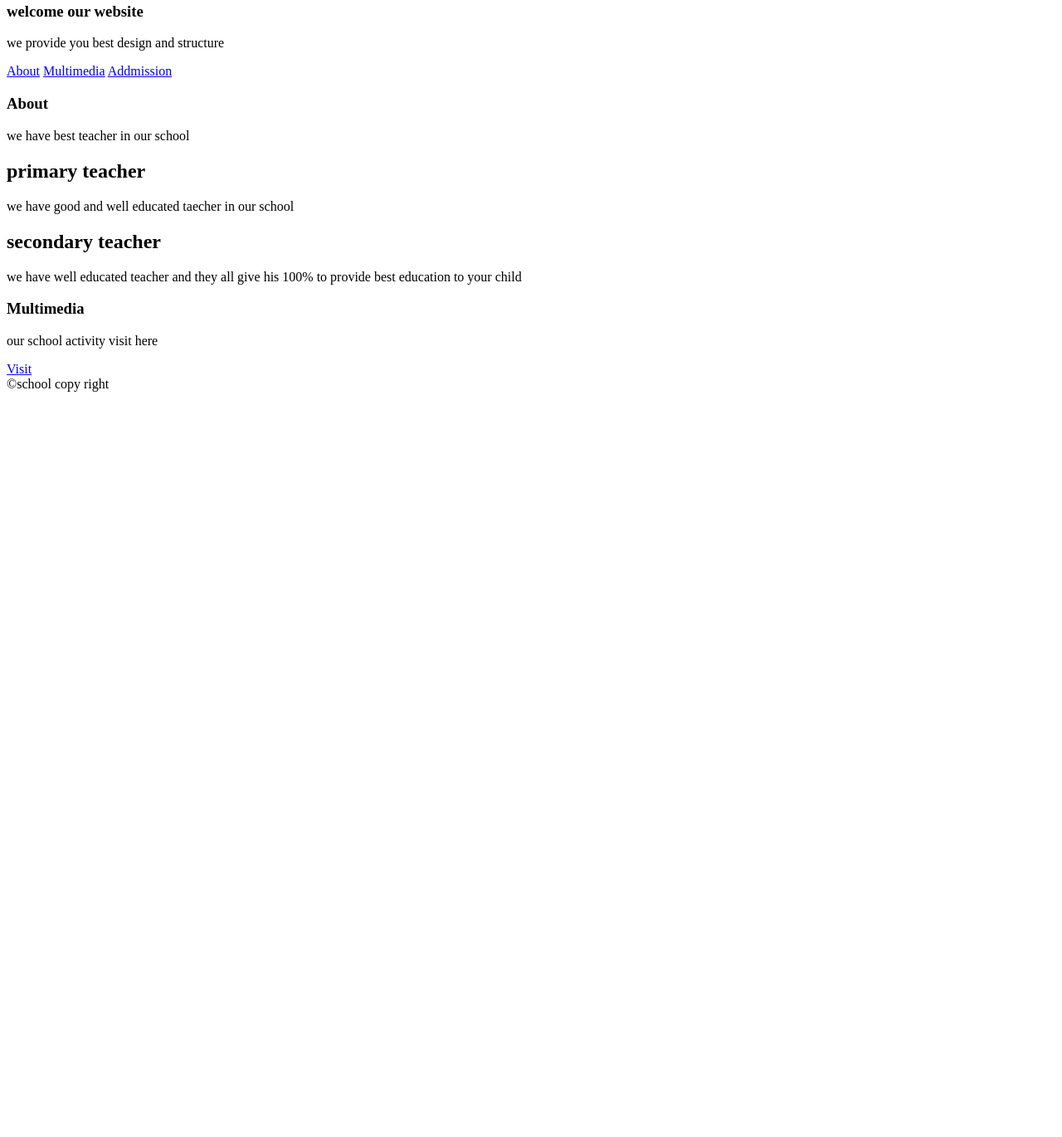
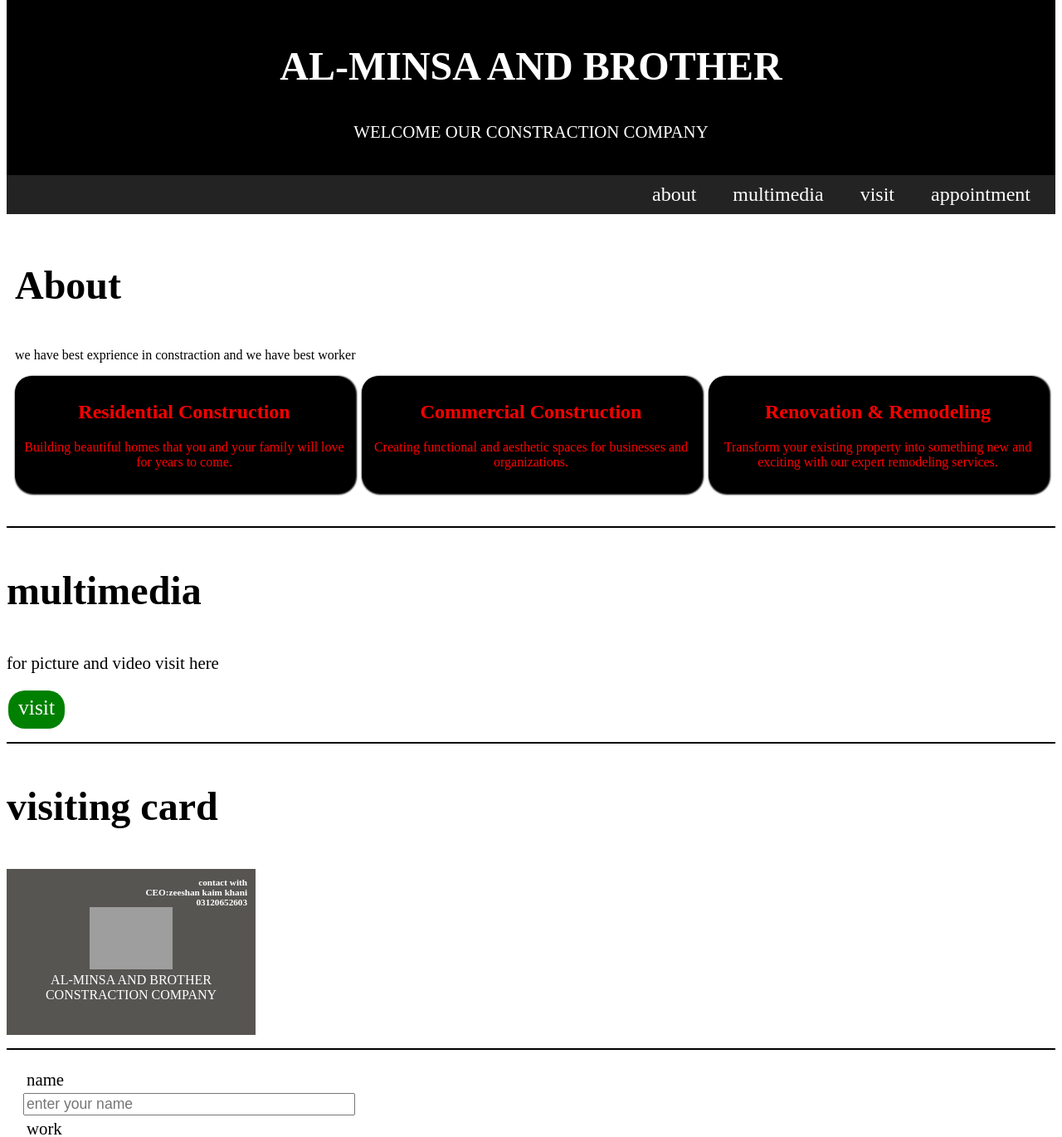
Before and after one commit to shayankk132/kk, a plain HTML site: page index.html in a window 1280 px wide. Shown: the part 16-1386 px from the top of the page at 83% size. Before the commit the page ends 800 px from the top, so only its background shows below. Drawn offline with Linux system fonts and the light colour scheme; grey boxes are pictures that could not be loaded.

Commit message:
Add files via upload

```diff
--- a/index.html
+++ b/index.html
@@ -3,48 +3,291 @@
 <head>
     <meta charset="UTF-8">
     <meta name="viewport" content="width=device-width, initial-scale=1.0">
-    <title>school</title>
-    <link rel="stylesheet" href="3.css">
+    <title>alminsa and brother</title>
+    <!-- <link rel="stylesheet" href="shayankaimi.css"> -->
+     <style>
+        header{
+    padding: 20px;
+    background-color: black;
+    color: white;
+    text-align: center;
+}
+header h2{
+    color: white;
+    font-size: 3rem;
+}
+header:hover{
+   background-color: rgb(68, 67, 67);
+    transition: background-color 2s;
+}
+
+header p{
+    color: white;
+    font-size: 1.3rem;
+}
+nav{
+    padding: 10px;
+    background-color: rgb(36, 35, 35);
+    cursor: pointer;
+    text-align: end;
+}
+nav a{
+    color: white;
+    padding: 20px;
+   /* text-align: center; */
+    font-size: 1.5rem;
+    text-decoration: none;
+}
+nav a:hover{
+    color: blue;
+    transition: color 2s;
+}
+.company{
+    color: black;
+    border-radius: 20px;
+    padding: 10px;
+    gap: 5px;
+}
+.company h1{
+    font-size: 3rem;
+    cursor: pointer;
+}
+.company h2{
+    font-size: 1.8;
+    cursor: pointer;
+}
+.container{
+    display: flex;
+    /* justify-content: space-between; */
+    gap: 10px;
+}
+.home,.class,.school{
+    background-color: black;
+    border-radius: 20px;
+    color: red;
+    padding: 10px;
+    text-align: center;
+    width: 400px;
+    box-shadow: 2px 2px 2px 2px rgb(0, 0, 0);
+}
+.visit{
+    border-top: 2px solid black;
+    display: block;
+}
+.visit a{
+   text-decoration: overline;
+   font-size: 1.8rem;
+   color: white;
+}
+.visit p{
+    font-size: 1.3rem;
+}
+fieldset{
+    width: 30px;
+    border: none;
+    border-radius: 20px;
+    background-color: green;
+    text-decoration: none;
+}
+.visit a{
+    text-decoration: none;
+    color: white;
+    font-size: 1.6rem;
+}
+.visit a:hover{
+    color: black;
+    transition: color 3s;
+    text-decoration: underline;
+}
+.visit h1,.contact h3{
+    font-size: 3rem;
+    cursor: pointer;
+}
+#visit{
+
+ width: 300px;
+ box-sizing: border-box;
+ height: 200px;
+padding: 10px;
+text-align: center;
+background-color: rgb(87, 85, 81);
+color: white;
+}
+.section{
+    border-top: 2px solid black;
+}
+.section h4{
+   text-align: end;
+   padding: 0;
+   margin: 0;
+   font-size: 0.7rem;
+}
+.section h5{
+    text-align: start;
+    padding: 0;
+    margin: 0;
+    font-size: 0.7rem;
+}
+.appointment{
+    border-top: 2px solid black;
+    margin-bottom: 20px;
+}
+form{
+    border-radius: 20px;
+    background-color: rgb(255, 255, 255);
+    width: 400px;
+    padding: 20px;
+    /* display: flex; */
+    /* align-items: center;
+    justify-content: center;
+    flex-direction: column; */
+}
+label{
+    display: block;
+    font-size: 1.3rem;
+    padding: 2px;
+    margin: 2px;
+}
+input{
+    width: 100%;
+    box-sizing: border-box;
+    font-size: 1.1rem;
+}
+input[ type='radio'] , input[ type='checkbox']{
+    width: auto;
+}
+button{
+   width: 100%;
+   border-radius: 20px;
+   color: rgb(255, 255, 255);
+   background-color: rgb(19, 179, 67);
+   border: none;
+   cursor: pointer;
+   padding: 10px;
+}
+button:hover{
+    color: black;
+    transition: color 3s;
+    background-color: rgb(69, 122, 85);
+    transition: background-color 3s;
+}
+h1{
+    font-size: 3rem;
+
+}
+select{
+    width: 100%;
+    font-size: 1.3rem;
+}
+.male{
+    border: 2px solid black;
+}
+span{
+font-size: 1.2rem;
+}
+
+     </style>
 </head>
 <body>
-    <section>
-    </div>
-    <article>
     <header>
-            <h1>welcome our website</h1>
-            <p>we provide you best design and structure</p>
+        <h2>AL-MINSA AND BROTHER</h2>
+        <P>WELCOME OUR CONSTRACTION COMPANY</P>
     </header>
     <nav>
-            <a href="#about">About</a>
-            <a href="#multimedia">Multimedia</a>
-            <a href="addmission.html">Addmission</a>
+        <a href="#about">about</a>
+        <a href="#multimedia">multimedia</a>
+        <a href="#visit">visit</a>
+        <a href="#appointment">appointment</a>
     </nav>
-   <div class="about">
+    <section>
+        <article>
+            <div id="About">
+            <div class="company">
             <h1>About</h1>
-       <p id="teacher">we have best teacher in our school</p>
-    <div id="About">
-        <div class="primary">
-            <h2>primary teacher</h2>
-            <p>we have good and well educated taecher in our school</p>
+            <p>
+                we have best exprience in constraction and we have best worker
+            </p>
+            <p>
+            <div class="container">
+            <div class="home">
+            <h2>Residential Construction</h2>
+            <p>Building beautiful homes that you and your family will love for years to come.</p>
         </div>
-        <div class="primary">
-            <h2>secondary teacher</h2>
-            <p>we have well educated teacher and they all give his 100% to provide best education to your child</p>
+        <div class="class">
+            <h2>Commercial Construction</h2>
+            <p>Creating functional and aesthetic spaces for businesses and organizations.</p>
+         </div>
+        <div class="school">
+            <h2>Renovation & Remodeling</h2>
+            <p>Transform your existing property into something new and exciting with our expert remodeling services.</p>
         </div>
      </div>
+      </p>
        </div>
-<div class="home">
-    <div id="Multimedia">
-        <h1>Multimedia</h1>
-        <p id="class"> our school activity visit here</p>
-        <div id="visit">
-            <a href="visit.html">Visit</a>
+       <p>
+    <div class="visit" id="multimedia">
+        <h1>multimedia</h1>
+        <p>
+            for picture and video visit here
+            </p>
+             <fieldset>
+            <a href="visit.html">visit</a>
+        </fieldset>
     </div>
         </div>
+    </p>
+    <p>
+        <section class="section">
+        <div class="contact">
+            <h3>visiting card</h3>
+            <div id="visit">
+          <h4>contact with</h4>
+          <h4>CEO:zeeshan kaim khani</h4>
+          <h4>03120652603</h4>
+        <img width="100px" src="https://encrypted-tbn0.gstatic.com/images?q=tbn:ANd9GcT8ja8ktpIi40fZdvOozbA9JgHEBX4Rx3MSiQ&s" alt=""><figcaption>AL-MINSA AND BROTHER CONSTRACTION COMPANY</figcaption>
+        </div>
+    </div>
+</section>
+    </p>
+      <div class="appointment">
+        <form>
+            <label for="name">name</label>
+            <input type="text" name="name" id="name" placeholder="enter your name" required>
+
+            <label for="work">work</label>
+            <input type="text" name="work" id="work" placeholder="enter your constraction name" required>
+
+            <label for="number">number</label>
+            <input type="number" name="number" id="number" placeholder="enter your number" required>
+
+            <label for="email">email</label>
+            <input type="email" name="email" id="email" placeholder="enter your email" required>
+
+            <label for="appointment">appointment</label>
+            <input type="date" name="appointment" id="appointment">
+            <p></p>
+            <span>type of constraction</span>
+             <div class="male">
+            <label for="Renovation"> <input type="radio" name="gender" id="Renovation" >Renovation</label>
+            <label for=" commercial Constraction"> <input type="radio" name="gender" id=" commercial Constraction">commercial Constraction</label>
+            <label for="Residential Constraction"><input type="radio" name="gender" id="Residential Constraction">Residential Constraction</label>
+             </div>
+             <p></p>
+              <input type="checkbox" name="" id="">
+              <span>you are agree our <a href="#">privacy policy</a></span>
+              <p></p>
+    <label for="country"> select country</label>
+    <select>
+    <option value="option">select country</option>
+    <option value="Pakistan">Pakistan</option>
+    <option value="Austriya">Austriya</option>
+    <option value="Iran">Iran</option>
+    </select>
+    <p>
+        <button>submit</button>
+        </form>
       </div>
         </article>
     </section>
-<footer>&copy;school copy right
-</footer>
 </body>
 </html>
```
Lines whose indentation alone changed are shown as unchanged.
